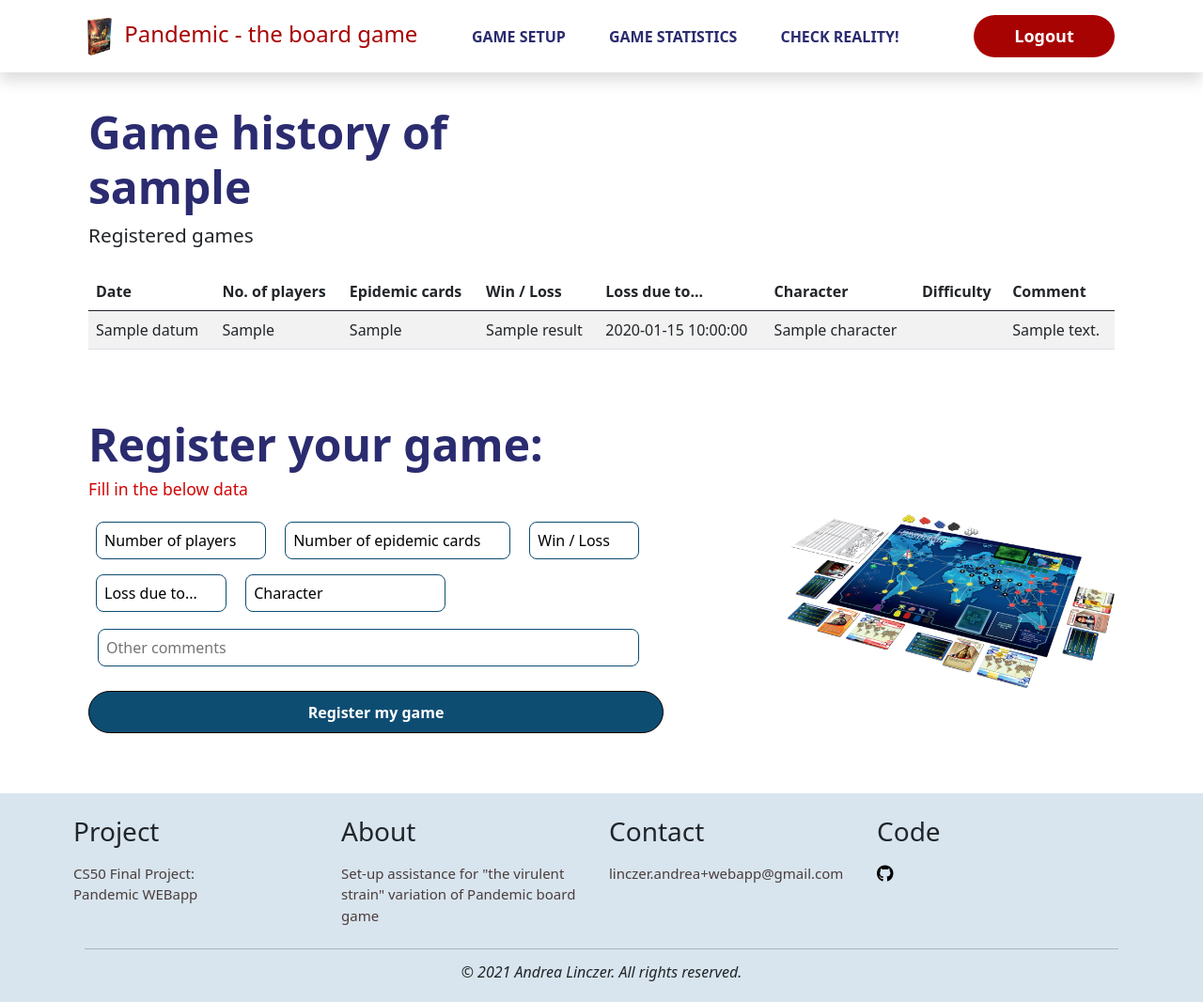
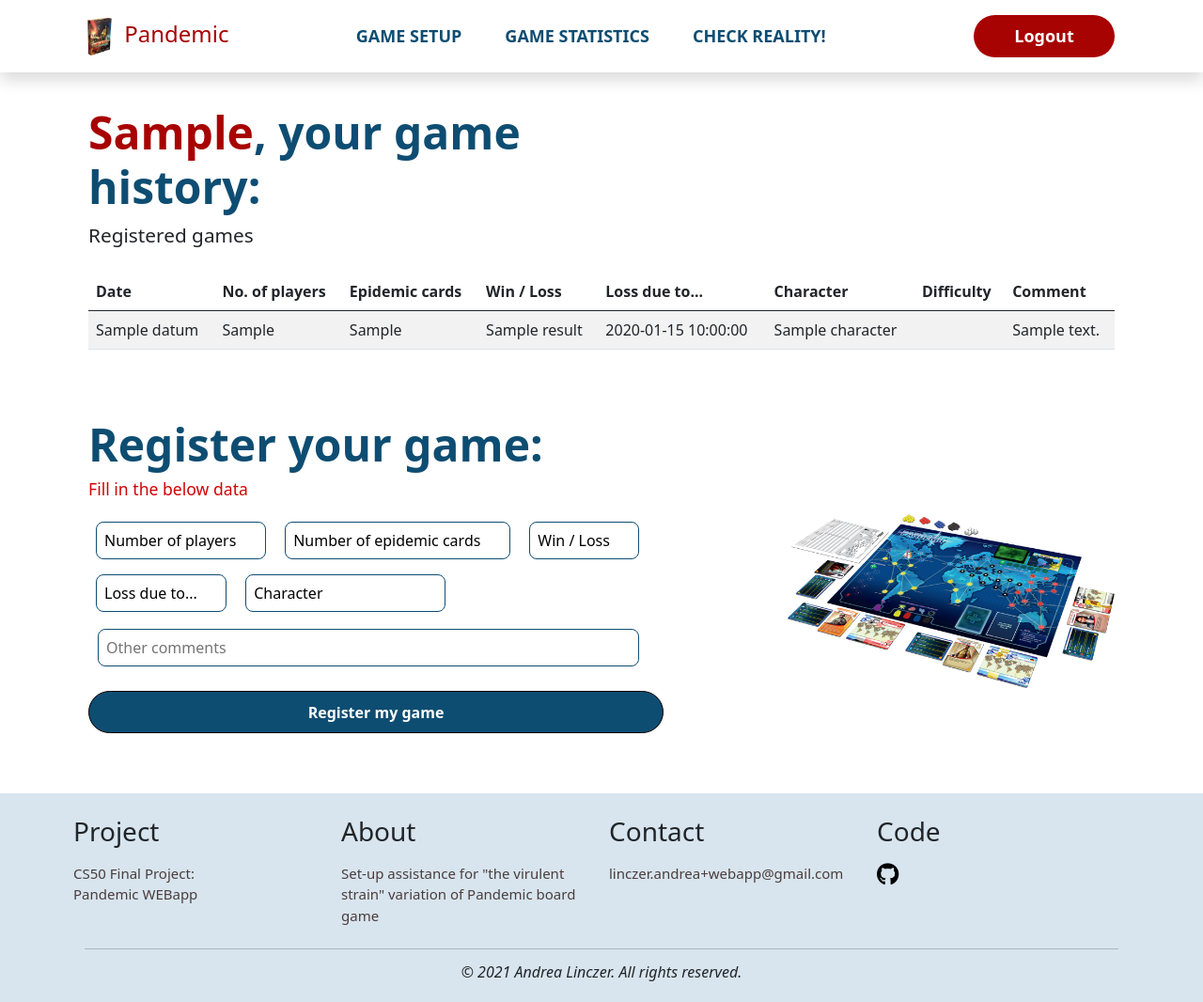
Before and after one commit to hulica/Pandemic, a Flask app: page /statistics in a window 1280 px wide. Shown: the whole page at 94% size. Run offline with Flask 2, Linux system fonts and the light colour scheme; the visitor is signed in with stand-in values (Sample User, id 1); a database or web service that is not in the repository returns one stand-in record (values such as "Sample title"); some libraries are stand-ins or nearby versions.

Commit message:
added nav-toggle, added username to stats and minor css updates

```diff
--- a/application.py
+++ b/application.py
@@ -12,7 +12,7 @@
 import logging
 
 
-log = logging.getLogger('werkzeug')
+# log = logging.getLogger('werkzeug')
 
 
 # Configure application
@@ -58,11 +58,14 @@
         cursor.execute(select_query, (user_id,))
 
         connection.commit()
-        username = cursor.fetchone()
+        result = cursor.fetchall()
+
+        username = result[0][0].capitalize()
+
+        print("username", username)
 
         close_connection(connection, cursor)  # close PostgreSQL connection
-
-        return render_template("statistics.html", message=message, game_history=game_history, username=username)
+        return render_template("statistics.html", message=message, game_history=game_history, result=result, username=username)
 
     else:  # the form has been posted, the user registers its recent game into the database
         message = "Your game has been registered."
@@ -91,10 +94,15 @@
             cursor.execute(select_query, (user_id,))
 
             connection.commit()
-            username = cursor.fetchone()
+
+            result = cursor.fetchall()
+
+            username = result[0][0].capitalize()
+
+            print("username", username)
 
             close_connection(connection, cursor)  # close PostgreSQL connection
-            return render_template("statistics.html", message=message, game_history=game_history, username=username)
+            return render_template("statistics.html", message=message, game_history=game_history, result=result, username=username)
 
         else:
             # insert game into games table
@@ -114,13 +122,17 @@
             cursor.execute(select_query, (user_id,))
 
             connection.commit()
-            username = cursor.fetchone()
+            result = cursor.fetchall()
+
+            username = result[0][0].capitalize()
+
+            # print("username", username)
 
             close_connection(connection, cursor)  # close PostgreSQL connection
-            return render_template("statistics.html", message=message, game_history=game_history, username=username)
+            return render_template("statistics.html", message=message, game_history=game_history, result=result, username=username)
 
 
-@app.route("/login", methods=["GET", "POST"])
+@ app.route("/login", methods=["GET", "POST"])
 def login():
     """Log user in"""
 
@@ -163,7 +175,7 @@
         return render_template("login.html")
 
 
-@app.route("/logout")
+@ app.route("/logout")
 def logout():
     """Log user out"""
 
@@ -174,7 +186,7 @@
     return redirect("/")
 
 
-@app.route("/register", methods=["GET", "POST"])
+@ app.route("/register", methods=["GET", "POST"])
 def register():
     """Register user"""
     # User reached route via POST (as by submitting a form via POST)
--- a/static/styles.css
+++ b/static/styles.css
@@ -6,13 +6,13 @@
 
 .nav-item {
   padding-right: 30px;
-  font-size: medium;
+  font-size: 18px;
   text-transform: uppercase;
 }
 
 .nav-link {
   font-weight: 600;
-  color: rgb(43, 43, 112);
+  color: rgb(14, 77, 114);
 }
 
 .nav-link:hover {
@@ -26,7 +26,7 @@
 }
 
 .navbar-brand:hover {
-  color: rgb(43, 43, 112);
+  color: rgb(14, 77, 114);
 }
 
 .logo {
@@ -54,7 +54,7 @@
 .Heading {
   font-size: 3rem;
   font-weight: 700;
-  color: rgb(43, 43, 112);
+  color: rgb(14, 77, 114);
 }
 
 .covid .Heading,
@@ -66,7 +66,7 @@
 .Cardheading {
   font-size: 2rem;
   font-weight: 700;
-  color: rgb(43, 43, 112);
+  color: rgb(14, 77, 114);
 }
 
 .Setup {
@@ -134,10 +134,8 @@
   transition: 0.5s;
 }
 
-.span {
-  font-size: larger;
-  font-weight: 500;
-  color: grey;
+.username {
+  color: rgb(168, 3, 3);
 }
 
 .pera {
@@ -180,7 +178,11 @@
 
 .footer i {
   color: black;
-  font-size: large;
+  font-size: x-large;
+}
+
+.footer i:hover {
+  color: rgb(168, 3, 3);
 }
 
 .footer .pera {
@@ -227,3 +229,7 @@
   color: rgb(168, 3, 3);
   font-weight: 630;
 }
+
+.navbar-toggler {
+  color: rgb(14, 77, 114);
+}
--- a/templates/layout.html
+++ b/templates/layout.html
@@ -22,17 +22,19 @@
 
 <body>
 
-    <nav class="navbar navbar-expand-md shadow bg-white fixed-top">
+    <nav class="navbar navbar-expand-md  shadow bg-white fixed-top">
         <div class="container px-3">
             <a class="navbar-brand" href="/"><img src="../static/img/zm7111_box_front_520px.png" alt="" class="logo">
-                Pandemic - the board game</a>
-            <button aria-controls="navbar" aria-expanded="false" aria-label="Toggle navigation" class="navbar-toggler"
-                data-target="#navbar" data-toggle="collapse" type="button">
-                <span class="navbar-toggler-icon"></span>
+                Pandemic</a>
+            <button class="navbar-toggler" type="button" data-bs-toggle="collapse" data-bs-target="#navbarNav"
+                aria-controls="navbarNav" aria-expanded="false" aria-label="Toggle navigation">
+                <!-- <span class="navbar-toggler-icon"></span> -->
+                <i title="" class="fa fa-bars"></i>
             </button>
-            <div class="collapse navbar-collapse" id="navbar">
+            <div class="collapse navbar-collapse" id="navbarNav">
 
                 <ul class="navbar-nav m-auto">
+                <!-- <ul class="navbar-nav me-auto mb-2 mb-lg-0"></ul> -->
                     <li class="nav-item"><a class="nav-link" href="/">Game setup</a></li>
                     <li class="nav-item"><a class="nav-link" href="/statistics">Game statistics</a></li>
                     <li class="nav-item"><a class="nav-link" href="/covid">Check reality!</a></li>
@@ -44,7 +46,8 @@
                     <a class="nav-link" href="/login"><button class="Login">Login</button></a>
                     <a class="nav-link" href="/register"><button class="Login">Register</button></a>
                 {% endif %}
-                </div>
+                </ul>
+            </div>
         </div>
     </nav>
 
--- a/templates/statistics.html
+++ b/templates/statistics.html
@@ -12,7 +12,7 @@
         <!--game history  -->
         <div class="row align-items-center">
             <div class="col-lg-6 py-2">
-                <h1 class="Heading pt-4 mt-4">Game history of {{ username[0] }}</h1>
+                <h1 class="Heading pt-4 mt-4"> <span class="username">{{ username }}</span>, your game history: </h1>
                 <!-- ez a régi class: display-3 muted text-center -->
                 <p class="p-head"> Registered games</p>
             </div>
```
